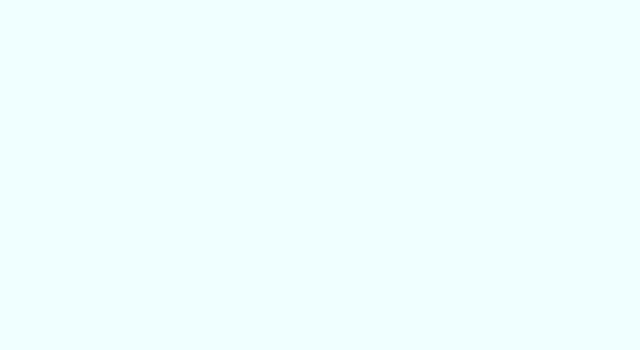
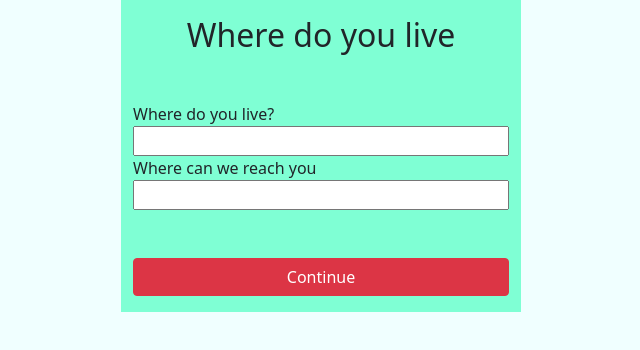
Before and after one commit to policy4us/new, a React (Vite) app: page /pincode in a window 1280 px wide. Before the commit this address had no page. Shown: the top 350 px of the page, without its empty margins (319-959 px from the left). Built offline with nearby package versions, Linux system fonts and the light colour scheme.

Commit message:
pincode page design completed

```diff
--- a/src/Age.jsx
+++ b/src/Age.jsx
@@ -90,7 +90,7 @@ const Age = () => {
     </div>
     <div>
           <Link to="/display"><button>Previous</button></Link>
-          <button>Next Step</button>
+          <Link to="/pincode"><button>Next Step</button></Link>
      </div>
     </div>
   )
--- a/src/App.css
+++ b/src/App.css
@@ -91,3 +91,8 @@ img.selected {
 .special{
   position:absolute;
 }
+.wrap-pin{
+  width:400px;
+  /* height: 400px; */
+  background-color: aquamarine;
+}
--- a/src/App.jsx
+++ b/src/App.jsx
@@ -5,6 +5,7 @@ import Initial from './Initial'
 import Display from './Display'
 import Age from './Age'
 import {  FormProvider } from './FormContext'
+import Pincode from './Pincode'
 
 function App() {  return (
 
@@ -14,6 +15,7 @@ function App() {  return (
         <Route path="/initial" element={<Initial/>} />
         <Route path="/display" element={<Display/>} />
         <Route path="/age" element={<Age/>} />
+        <Route path="/pincode" element={<Pincode/>}></Route>
       </Routes>
     </FormProvider>
   )
--- /dev/null
+++ b/src/Pincode.jsx
@@ -0,0 +1,21 @@
+import { useContext } from "react"
+import { FormContext } from "./FormContext"
+
+const Pincode = () => {
+    const {father,mother} = useContext(FormContext)
+  return (
+    <div className="container wrap-pin d-flex flex-column justify-content-center">
+        <h2 className="text-center mb-5 mt-3">Where do you live</h2>
+        <label>Where do you live?</label>
+        <input type="text" />
+        {father||mother?<><label >Where your parents live</label>
+        <input type="text" />
+        <label><input type="checkbox"/> Same as mine</label></>:''}
+        <label>Where can we reach you</label>
+        <input type="text" />
+        <button className="btn btn-danger mt-5 mb-3">Continue</button>
+    </div>
+  )
+}
+
+export default Pincode
```
